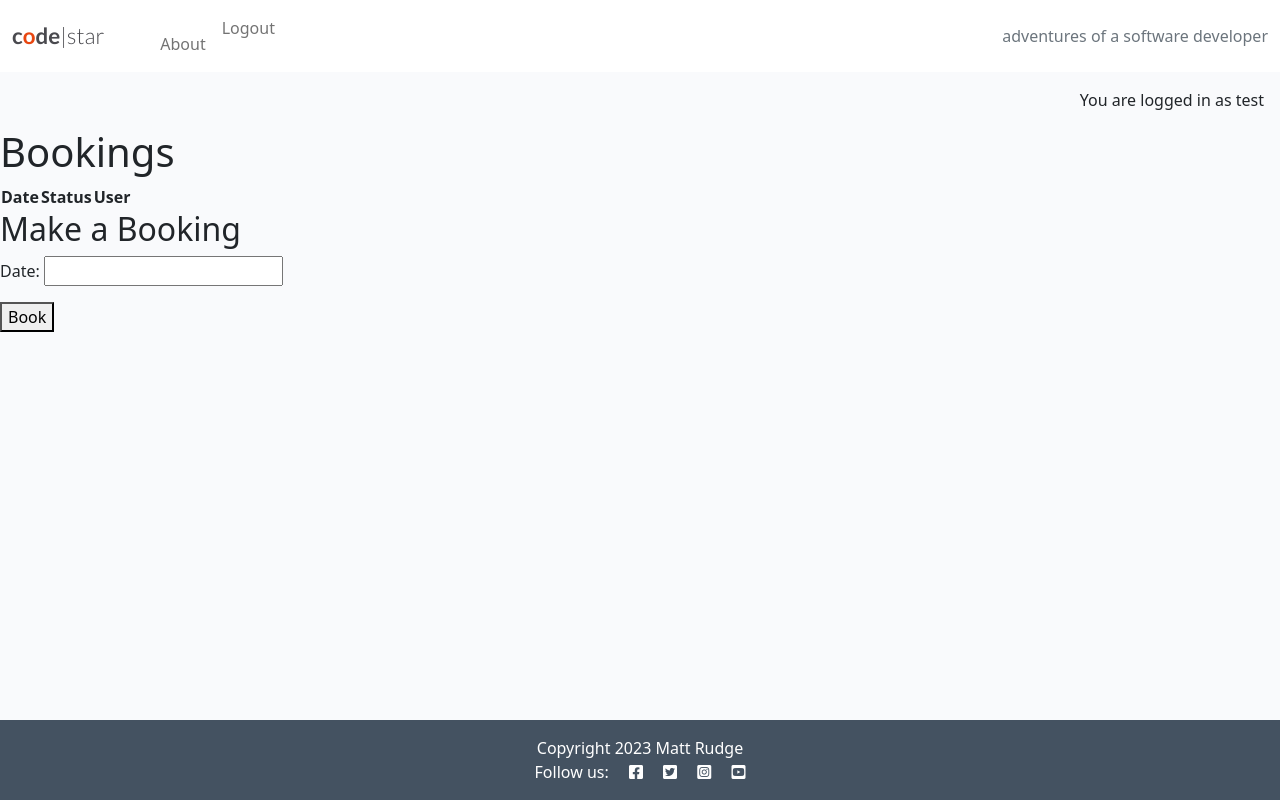
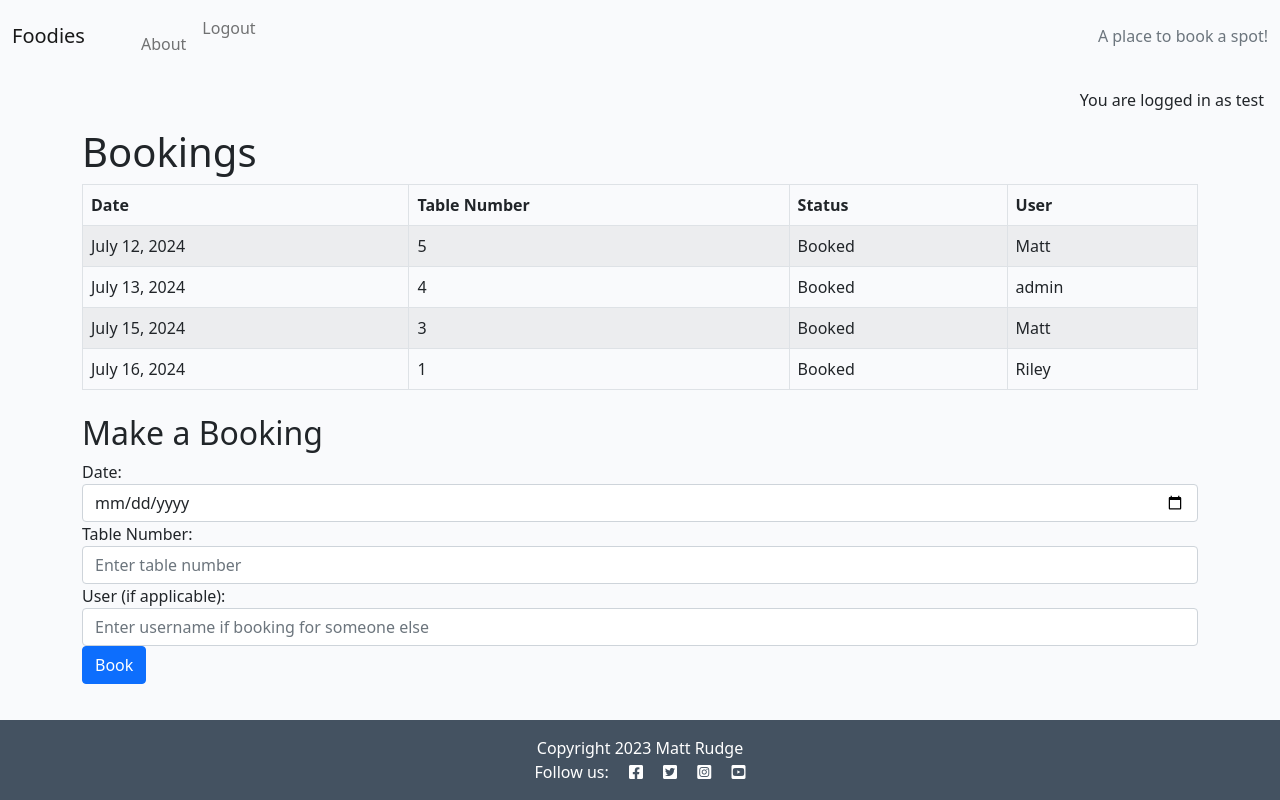
Before and after one commit to RNXVIII/codestar-fixed, a Django app: page / in a window 1280 px wide. Run offline with Django 4.2, Linux system fonts and the light colour scheme; a user stored in the database is signed in; data comes from the database, SQL or seed files in the repository; data that the repository does not hold is empty.

Commit message:
tables added and configured

```diff
--- a/blog/forms.py
+++ b/blog/forms.py
@@ -2,12 +2,18 @@ from django import forms
 from .models import Booking
 
 class BookingForm(forms.ModelForm):
+    table_number = forms.IntegerField(label='Table Number')
+
     class Meta:
         model = Booking
-        fields = ['date']
+        fields = ['date', 'table_number']
 
-    def clean_date(self):
-        date = self.cleaned_data.get('date')
-        if Booking.objects.filter(date=date, booked=True).exists():
-            raise forms.ValidationError("This date is already booked.")
-        return date
+    def clean(self):
+        cleaned_data = super().clean()
+        date = cleaned_data.get('date')
+        table_number = cleaned_data.get('table_number')
+
+        if Booking.objects.filter(date=date, table_number=table_number, booked=True).exists():
+            raise forms.ValidationError("This table is already booked for the selected date.")
+
+        return cleaned_data
--- a/blog/models.py
+++ b/blog/models.py
@@ -8,12 +8,15 @@ STATUS = ((0, "Draft"), (1, "Published"))
 
 class Booking(models.Model):
     date = models.DateField()
+    table_number = models.IntegerField(default=1)  # learned from CI
     user = models.ForeignKey(User, on_delete=models.CASCADE)
     booked = models.BooleanField(default=False)
 
+    class Meta:
+        unique_together = ('date', 'table_number')
+
     def __str__(self):
-        return f"{self.date} - {'Booked' if self.booked else 'Available'} by {self.user.username if self.booked else 'N/A'}"
-
+        return f"{self.date} - Table {self.table_number} - {'Booked' if self.booked else 'Available'} by {self.user.username if self.booked else 'N/A'}"
 
 
 # class Post(models.Model):
--- a/blog/templates/base.html
+++ b/blog/templates/base.html
@@ -6,7 +6,7 @@
 <html class="h-100" lang="en">
 
 <head>
-    <title>CodeStar Blog</title>
+    <title>Foodies | a restaurant website</title>
     <meta name="viewport" content="width=device-width, initial-scale=1" />
 
     <!-- Google Fonts CSS -->
@@ -29,10 +29,9 @@
 <body class="d-flex flex-column h-100 main-bg">
 
     <!-- Navigation -->
-    <nav class="navbar navbar-expand-lg navbar-light bg-white">
+    <nav class="navbar navbar-expand-lg navbar-light bg-grey">
         <div class="container-fluid">
-            <a class="navbar-brand" href="{% url 'home' %}"><span class="brand">c<span class="red-o">o</span>de<span
-                        class="thin">|star</span></span></a>
+            <a class="navbar-brand" href="{% url 'home' %}"><i class="fa-solid fa-bowl-food"></i>Foodies</a>
             <button class="navbar-toggler" type="button" data-bs-toggle="collapse" data-bs-target="#navbarText"
                 aria-controls="navbarText" aria-expanded="false" aria-label="Toggle navigation">
                 <span class="navbar-toggler-icon"></span>
@@ -68,7 +67,7 @@
 
                 </ul>
                 <span class="navbar-text text-muted">
-                    adventures of a software developer
+                    A place to book a spot!
                 </span>
             </div>
         </div>
--- a/blog/templates/blog/index.html
+++ b/blog/templates/blog/index.html
@@ -2,11 +2,16 @@
 
 {% block content %}
 
+
+
+
+<div class="content container">
     <h1>Bookings</h1>
-    <table>
-        <thead>
+    <table class="table table-striped table-bordered">
+        <thead class="thead-dark">
             <tr>
                 <th>Date</th>
+                <th>Table Number</th>
                 <th>Status</th>
                 <th>User</th>
             </tr>
@@ -15,6 +20,7 @@
             {% for booking in bookings %}
             <tr>
                 <td>{{ booking.date }}</td>
+                <td>{{ booking.table_number }}</td>
                 <td>{{ booking.booked|yesno:"Booked,Available" }}</td>
                 <td>
                     {% if booking.booked %}
@@ -28,23 +34,39 @@
         </tbody>
     </table>
 
-    <h2>Make a Booking</h2>
+    <h2 class="mt-4">Make a Booking</h2>
     {% if user.is_authenticated %}
         {% if messages %}
+            <div class="alert alert-info">
                 <ul>
                     {% for message in messages %}
                         <li{% if message.tags %} class="{{ message.tags }}"{% endif %}>{{ message }}</li>
                     {% endfor %}
                 </ul>
+            </div>
         {% endif %}
-        <form method="post">
+        <form method="post" class="mb-4">
             {% csrf_token %}
-            {{ form.as_p }}
-            <button type="submit">Book</button>
+            <div class="form-group">
+                <label for="id_date">Date:</label>
+                <input type="date" id="id_date" name="date" class="form-control" required>
+            </div>
+            <div class="form-group">
+                <label for="id_table_number">Table Number:</label>
+                <input type="text" id="id_table_number" name="table_number" class="form-control" placeholder="Enter table number" required>
+            </div>
+            <div class="form-group">
+                <label for="id_user">User (if applicable):</label>
+                <input type="text" id="id_user" name="user" class="form-control" placeholder="Enter username if booking for someone else">
+            </div>
+            <button type="submit" class="btn btn-primary">Book</button>
         </form>
     {% else %}
-        <p>You need to <a href="{% url 'account_login' %}">login</a> to make a booking.</p>
+        <div class="alert alert-warning">
+            You need to <a href="{% url 'account_login' %}">login</a> to make a booking.
+        </div>
     {% endif %}
+</div>
 <!-- index.html content ends here -->
 {% endblock %}
 {% block copyright %}
--- a/blog/views.py
+++ b/blog/views.py
@@ -5,18 +5,27 @@ from django.contrib import messages
 from .forms import BookingForm
 from .models import Booking
 
-
 @login_required
 def index(request):
     if request.method == 'POST':
         form = BookingForm(request.POST)
         if form.is_valid():
-            booking = form.save(commit=False)
-            booking.user = request.user
-            booking.booked = True  # Ensure the booking is marked as booked
-            booking.save()
-            messages.success(request, 'Booking successfully created.')
-            return redirect('home')
+            date = form.cleaned_data['date']
+            table_number = form.cleaned_data['table_number']
+            user = request.user
+
+            # Check if there's already a booking for the same date and table number
+            existing_booking = Booking.objects.filter(date=date, table_number=table_number).exists()
+
+            if existing_booking:
+                messages.error(request, 'This table is already booked for the selected date.')
+            else:
+                booking = form.save(commit=False)
+                booking.user = user
+                booking.booked = True  # Ensure the booking is marked as booked
+                booking.save()
+                messages.success(request, 'Booking successfully created.')
+                return redirect('home')
         else:
             messages.error(request, 'There was an error with your booking.')
     else:
```
Also changed, not shown: blog/migrations/0007_remove_post_author_booking_table_number_and_more.py (added), db.sqlite3, static/images/cooking.jpg (added). Lines whose indentation alone changed are shown as unchanged.
